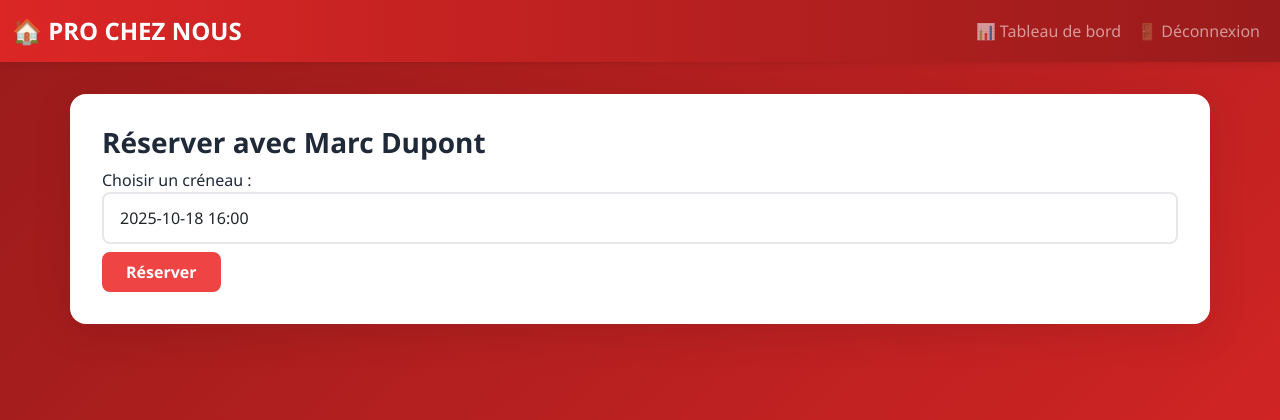
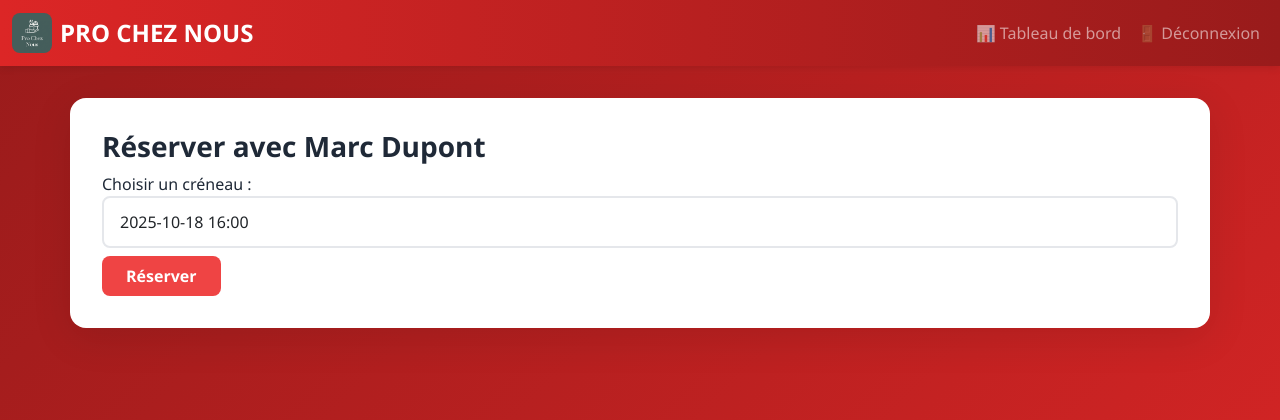
Before and after one commit to Gkconsulting20/prochenous2, a Flask app: page /book/1 in a window 1280 px wide. Shown: the top 420 px of the page. Run offline with Flask 3, Linux system fonts and the light colour scheme; a user stored in the database is signed in; data comes from the database, SQL or seed files in the repository.

Commit message:
Add a logo to the website's header for branding
Add a new logo image and associated CSS styles to the base template, updating the navbar brand to include the logo.

Replit-Commit-Author: Agent
Replit-Commit-Session-Id: b709d55e-3f90-4fa7-8a00-00da69e5da0c
Replit-Commit-Checkpoint-Type: full_checkpoint
Replit-Commit-Screenshot-Url: https://storage.googleapis.com/screenshot-production-us-central1/45f100a9-4968-4922-a9d9-0f294518a69f/b709d55e-3f90-4fa7-8a00-00da69e5da0c/bKxtFVZ

```diff
--- a/static/style.css
+++ b/static/style.css
@@ -23,6 +23,12 @@ body {
 .navbar-brand {
     font-weight: 700;
     font-size: 1.5rem;
+}
+
+.logo-img {
+    height: 40px;
+    width: auto;
+    border-radius: 8px;
 }
 
 .container {
--- a/templates/base.html
+++ b/templates/base.html
@@ -10,7 +10,10 @@
 <body>
 <nav class="navbar navbar-expand-lg navbar-dark">
   <div class="container-fluid">
-    <a class="navbar-brand" href="{{ url_for('index') }}">🏠 PRO CHEZ NOUS</a>
+    <a class="navbar-brand d-flex align-items-center" href="{{ url_for('index') }}">
+      <img src="{{ url_for('static', filename='logo.jpg') }}" alt="Logo" class="logo-img me-2">
+      PRO CHEZ NOUS
+    </a>
     <button class="navbar-toggler" type="button" data-bs-toggle="collapse" data-bs-target="#navbarNav">
       <span class="navbar-toggler-icon"></span>
     </button>
```
Also changed, not shown: static/logo.jpg (added), 1 other file.
